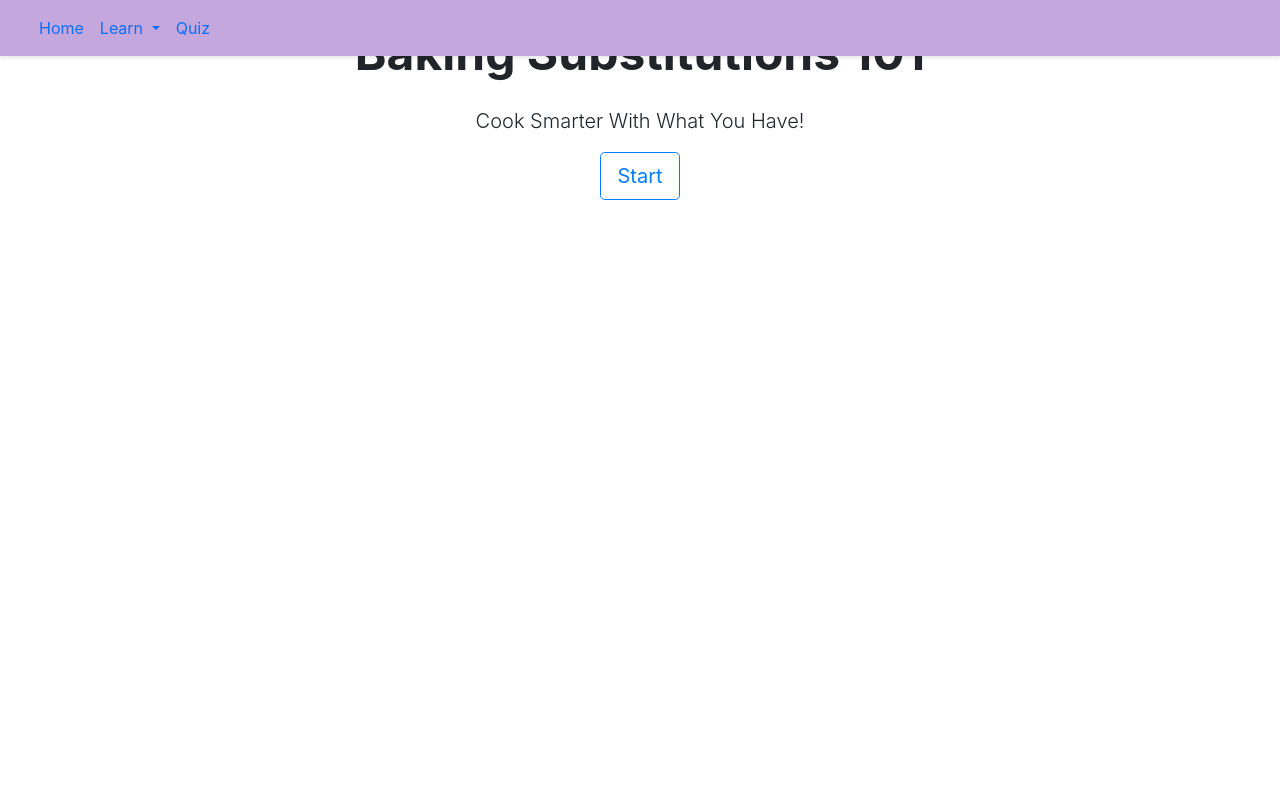
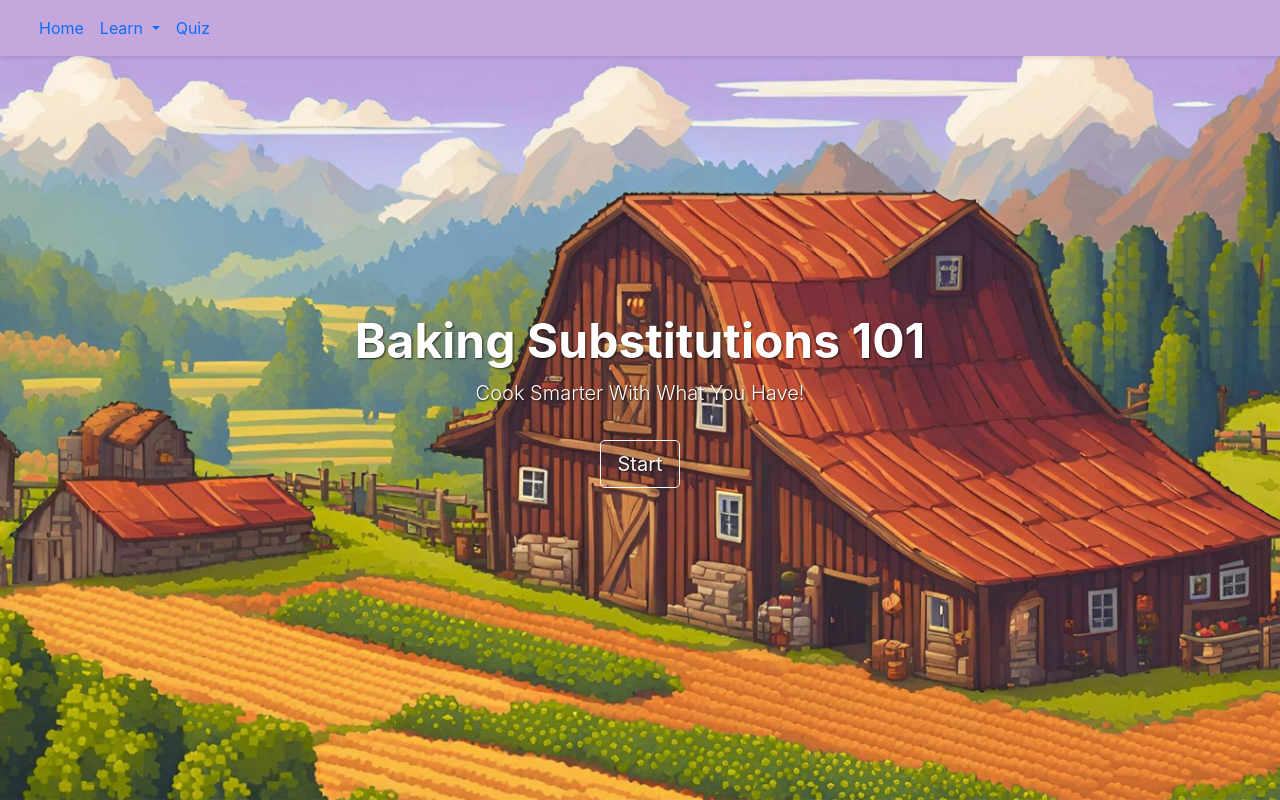
Before and after one commit to anonymousanemone/ui-finalproj, a Flask app: page / in a window 1280 px wide. Run offline with Flask 3, Linux system fonts and the light colour scheme; some libraries are stand-ins or nearby versions.

Commit message:
Update index.html

```diff
--- a/templates/index.html
+++ b/templates/index.html
@@ -1,14 +1,10 @@
 {% extends "layout.html" %}
 {% block content %}
 
-
-<div class="container text-center my-4">
+<div class="home-background text-center">
     <h1 class="display-5 fw-bold">Baking Substitutions 101</h1>
-</div>
-<div class="text-center">
     <p class="lead">Cook Smarter With What You Have!</p>
-    <a href="/learn/1" class="btn btn-lg btn-outline-primary">Start</a>
+    <a href="/learn/1" class="btn btn-lg btn-outline-light mt-3">Start</a>
 </div>
 
-
 {% endblock %}
```
